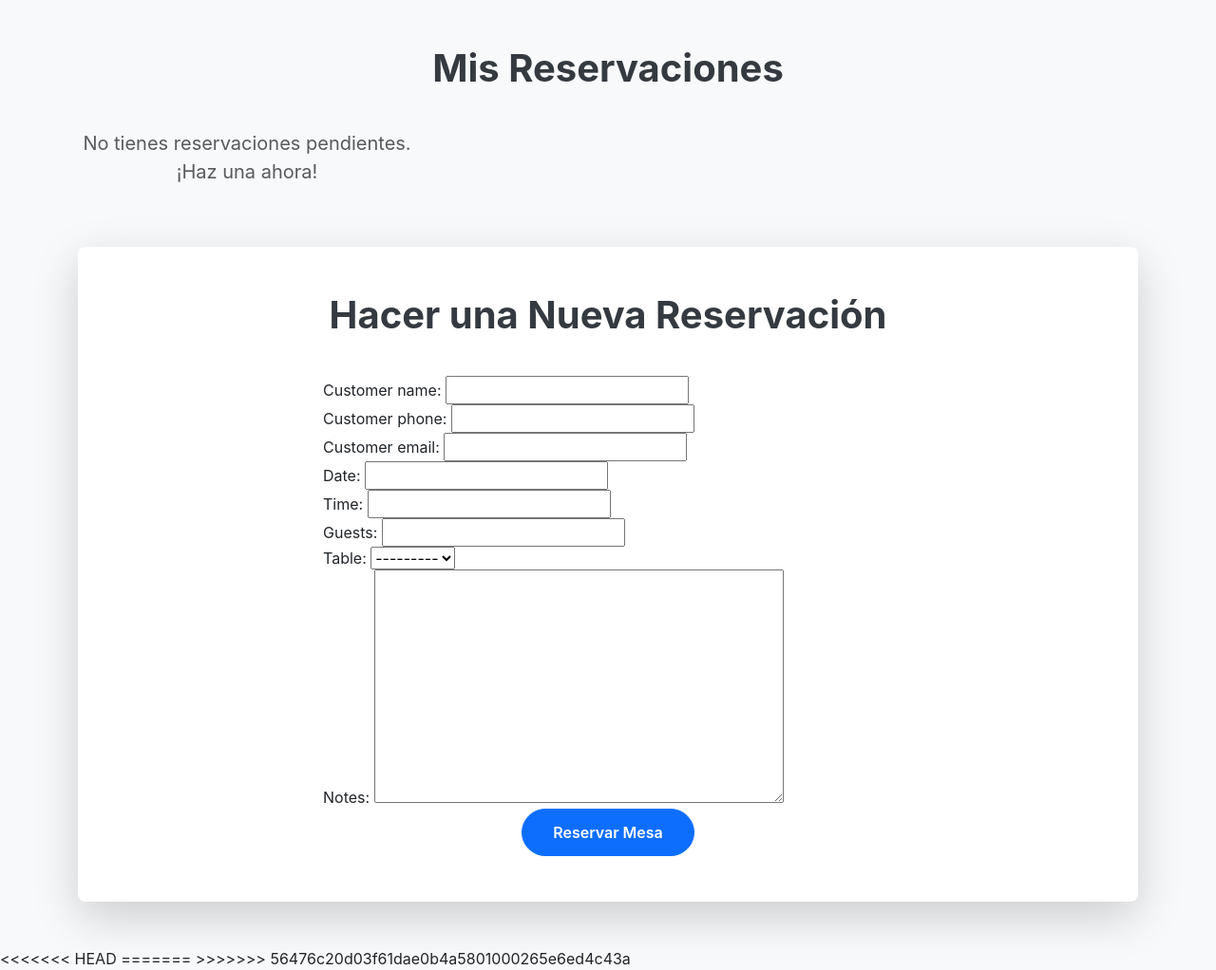
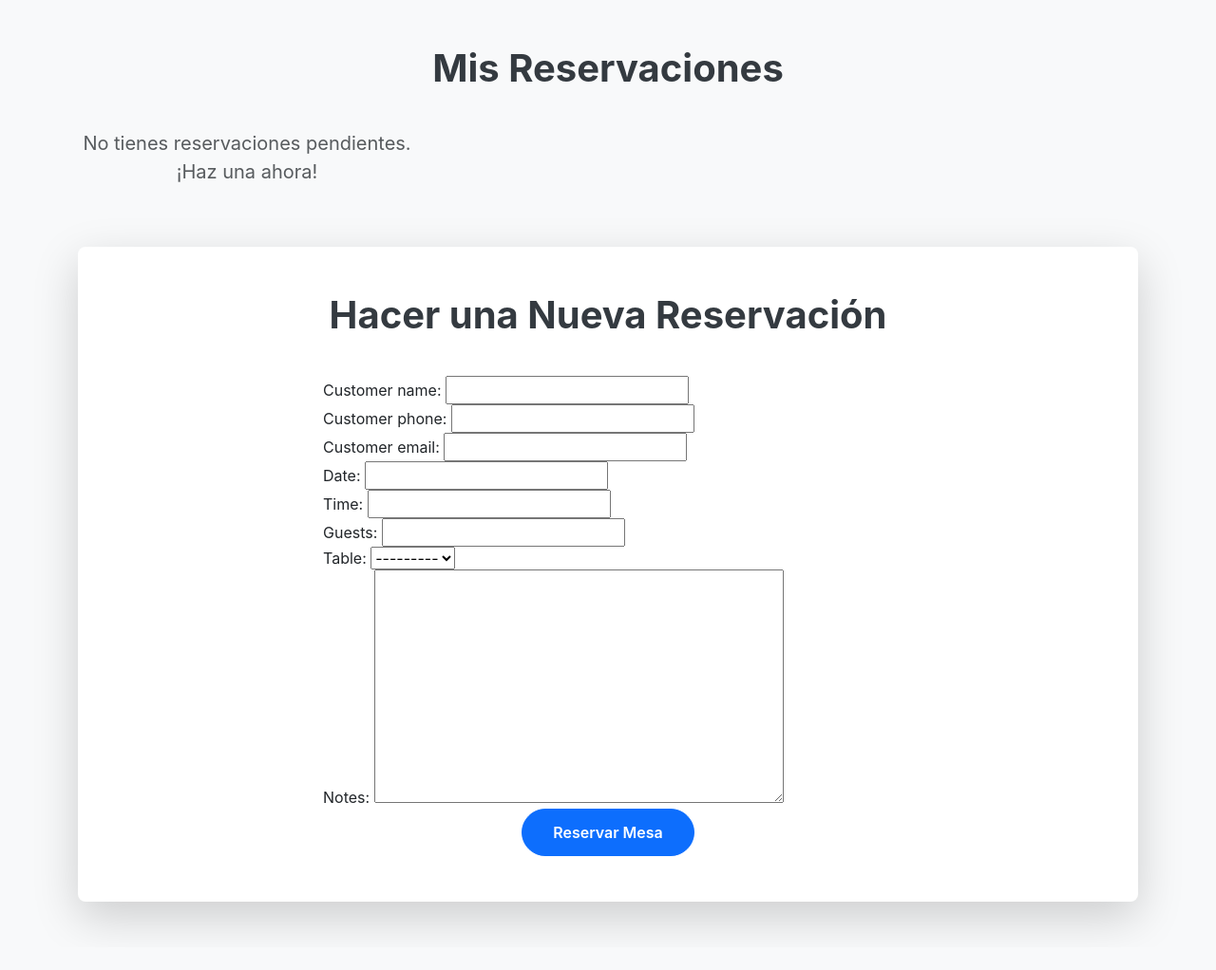
Before and after one commit to DinimixisDEMZ/Programa-de-Reserva-para-Restaurantes, a Django app: page /reservations/list/ in a window 1280 px wide. Shown: the whole page at 95% size. After the commit the page ends 979 px from the top, so only its background shows below. Run offline with Django 5.2, Linux system fonts and the light colour scheme; data that the repository does not hold is empty; some libraries are stand-ins or nearby versions.

Commit message:
Detalle menor

```diff
--- a/templates/reservaciones/list-reservation.html
+++ b/templates/reservaciones/list-reservation.html
@@ -104,10 +104,6 @@
     </main>
 
     <!-- Bootstrap Bundle con Popper -->
-<<<<<<< HEAD
-    <script src="{% static '/js/bootstrap.bundle.min.js'}"></script>
-=======
     <script src="{% static 'js/bootstrap.bundle.min.js' %}"></script>
->>>>>>> 56476c20d03f61dae0b4a5801000265e6ed4c43a
 </body>
 </html>
```
